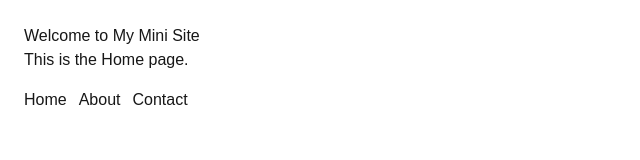
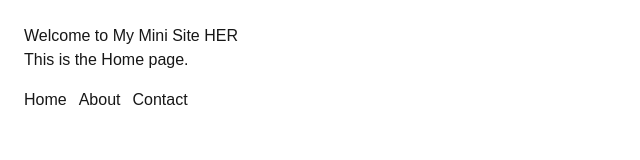
Before and after one commit to svsvh8-cpu/my-mini-site, a Next.js app: page / in a window 1280 px wide. Shown: the top 160 px of the page, without its empty margins (0-640 px from the left). Built offline with nearby package versions, Linux system fonts and the light colour scheme.

Commit message:
about: test change in dev

```diff
--- a/app/page.js
+++ b/app/page.js
@@ -3,7 +3,7 @@ import Link from 'next/link';
 export default function HomePage() {
   return (
     <section style={{ padding: '24px' }}>
-      <h1>Welcome to My Mini Site</h1>
+      <h1>Welcome to My Mini Site HER</h1>
       <p>This is the Home page.</p>
 
       <nav style={{ marginTop: '16px', display: 'flex', gap: '12px' }}>
```
